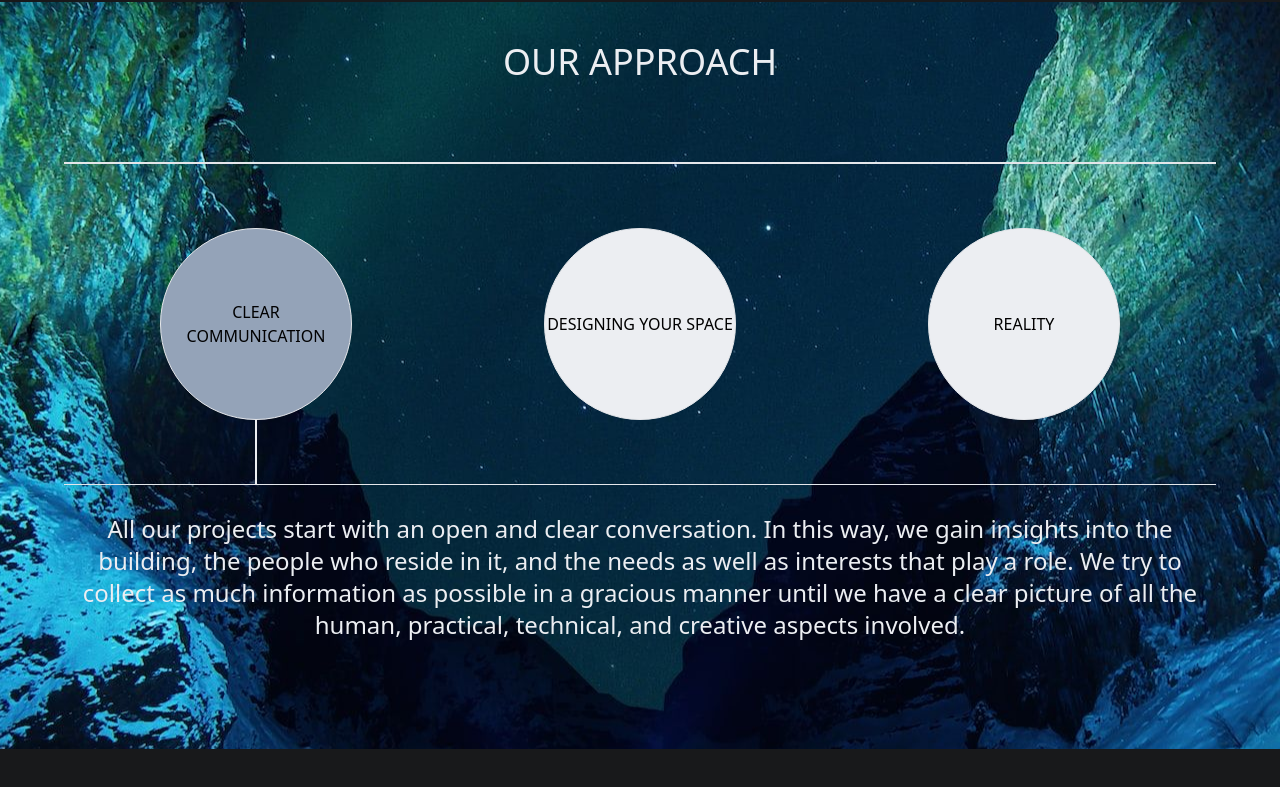
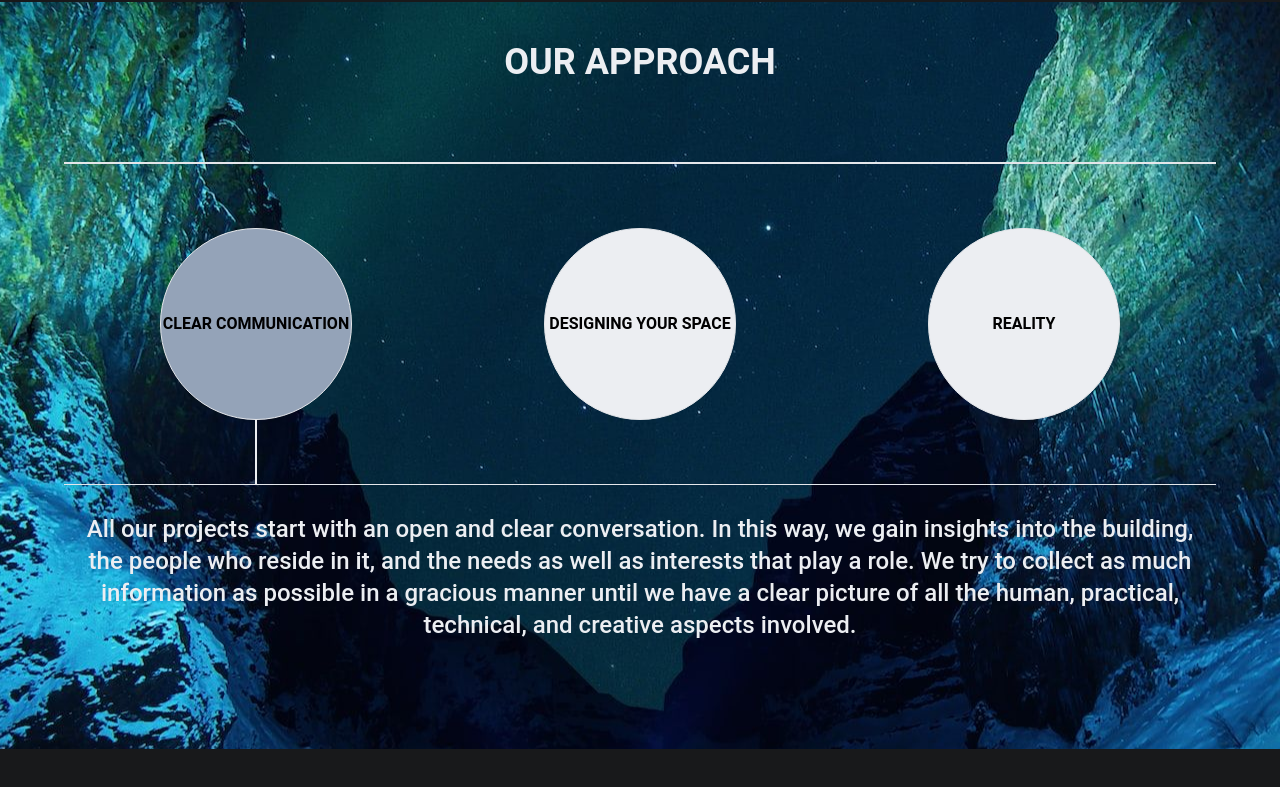
Before and after one commit to parham-mosadeq/infya, a Next.js app: page / in a window 1280 px wide. Shown: the part 1987-2774 px from the top of the page. Built offline with nearby package versions, Linux system fonts and the light colour scheme.

Commit message:
add roboto fonts into global css

```diff
--- a/src/styles/global.css
+++ b/src/styles/global.css
@@ -1,3 +1,23 @@
 @tailwind base;
 @tailwind components;
 @tailwind utilities;
+
+@import url('https://fonts.googleapis.com/css2?family=Roboto:ital,wght@0,100;0,400;0,500;0,700;0,900;1,100&display=swap');
+
+body {
+  font-family: 'Roboto';
+}
+
+h1,
+h2,
+h3,
+h4,
+h5,
+h6 {
+  font-weight: bold;
+}
+
+p,
+a {
+  font-weight: 500;
+}
```
